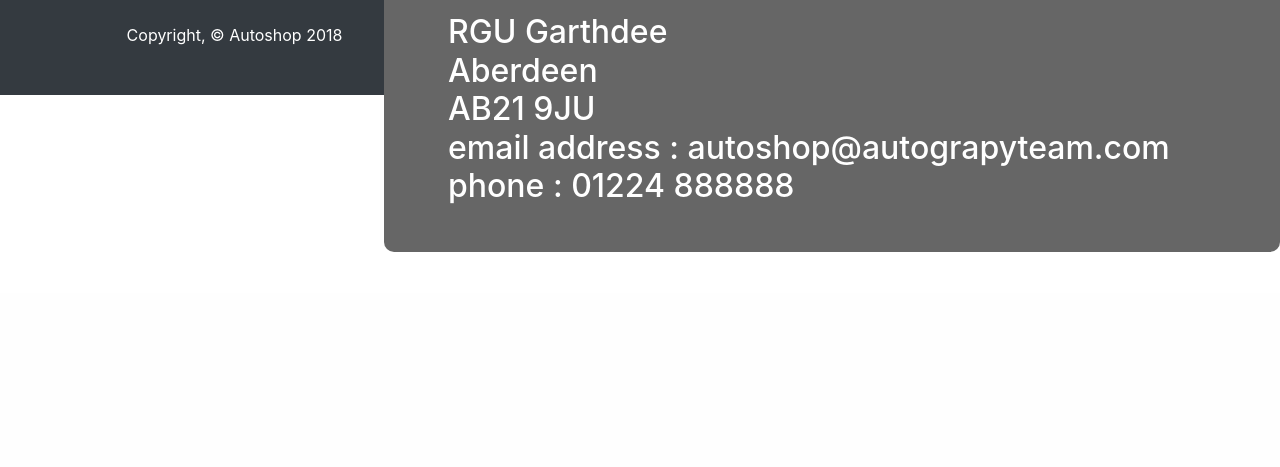
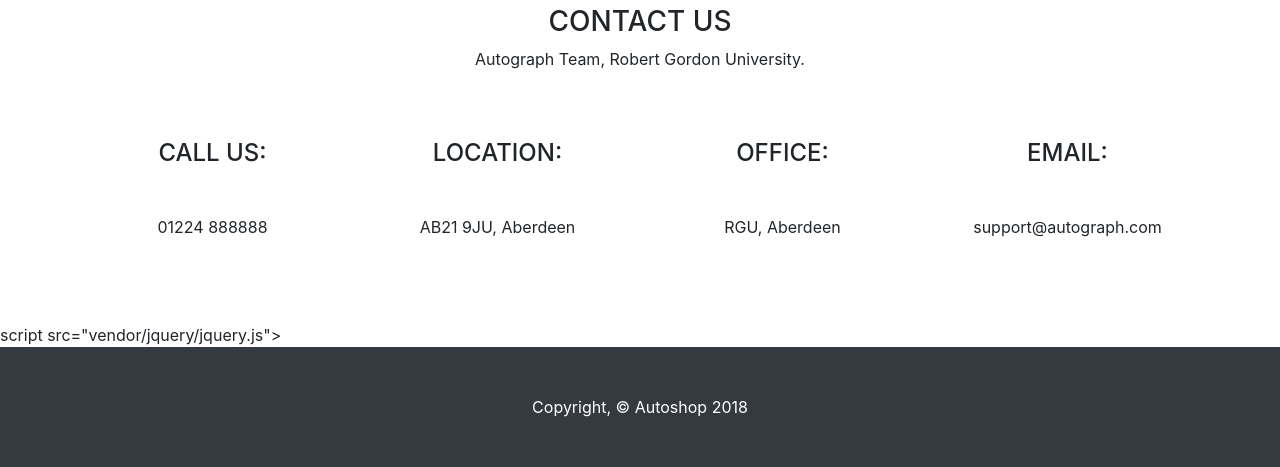
Before and after one commit to thomaschateau/Autoshop, a PHP site: page /contact.html in a window 1280 px wide. Shown: the part 507-974 px from the top of the page. Before the commit the page ends 759 px from the top, so only its background shows below. Run offline with PHP 8.4, Linux system fonts and the light colour scheme.

Commit message:
little fixes

```diff
--- a/AutoshopWeb/contact.html
+++ b/AutoshopWeb/contact.html
@@ -31,25 +31,58 @@
 
 
         <!-- Page Content -->
-        <section class="py-5">
 
-          <div class="googlemap"><!-- Page Content -->
-            <div class="googlemap.map">
-              <iframe src="https://www.google.com/maps/embed?pb=!1m18!1m12!1m3!1d1080.882399353605!2d-2.180840778610699!3d57.19235517759119!2m3!1f0!2f0!3f0!3m2!1i1024!2i768!4f13.1!3m3!1m2!1s0x48841234d4e430c5%3A0xe589d03465d7d5c3!2s41+Polo+Gardens%2C+Aberdeen+AB21+9JU!5e0!3m2!1sen!2suk!4v1494189834418" width="600" height="300" frameborder="0" style="border:0" allowfullscreen></iframe>
-            </div>
+          <div class="map-responsive">
+                      <iframe src="https://www.google.com/maps/embed?pb=!1m18!1m12!1m3!1d1080.882399353605!2d-2.180840778610699!3d57.19235517759119!2m3!1f0!2f0!3f0!3m2!1i1024!2i768!4f13.1!3m3!1m2!1s0x48841234d4e430c5%3A0xe589d03465d7d5c3!2s41+Polo+Gardens%2C+Aberdeen+AB21+9JU!5e0!3m2!1sen!2suk!4v1494189834418" width="600" height="450" frameborder="0" style="border:0" allowfullscreen></iframe>
+                  </div
 
-            <div class ="mainContent">
-              <article class="contactcontent">
-                <header>
-                  <h2>Our Address: </h2>
-                </header>
-                <div>
-                  <h2>RGU Garthdee<br/>Aberdeen<br/>AB21 9JU<br/>email address : autoshop@autograpyteam.com<br/>phone : 01224 888888</h2>
+
+                  <section id="contact">
+       <div class="container">
+           <h3 class="text-center text-uppercase">Contact us</h3>
+           <p class="text-center w-75 m-auto">Autograph Team, Robert Gordon University.</p>
+           <div class="row">
+             <div class="col-sm-12 col-md-6 col-lg-3 my-5">
+               <div class="card border-0">
+                  <div class="card-body text-center">
+                    <i class="fa fa-phone fa-5x mb-3" aria-hidden="true"></i>
+                    <h4 class="text-uppercase mb-5">Call us:</h4>
+                    <p>01224 888888</p>
+                  </div>
                 </div>
-              </article>
-            </div>
-        </div>
-        </section>
+             </div>
+             <div class="col-sm-12 col-md-6 col-lg-3 my-5">
+               <div class="card border-0">
+                  <div class="card-body text-center">
+                    <i class="fa fa-map-marker fa-5x mb-3" aria-hidden="true"></i>
+                    <h4 class="text-uppercase mb-5">Location:</h4>
+                   <address>AB21 9JU, Aberdeen</address>
+                  </div>
+                </div>
+             </div>
+             <div class="col-sm-12 col-md-6 col-lg-3 my-5">
+               <div class="card border-0">
+                  <div class="card-body text-center">
+                    <i class="fa fa-map-marker fa-5x mb-3" aria-hidden="true"></i>
+                    <h4 class="text-uppercase mb-5">Office:</h4>
+                    <address>RGU, Aberdeen</address>
+                  </div>
+                </div>
+             </div>
+             <div class="col-sm-12 col-md-6 col-lg-3 my-5">
+               <div class="card border-0">
+                  <div class="card-body text-center">
+                    <i class="fa fa-globe fa-5x mb-3" aria-hidden="true"></i>
+                    <h4 class="text-uppercase mb-5">Email:</h4>
+                    <p>support@autograph.com</p>
+                  </div>
+                </div>
+             </div>
+           </div>
+       </div>
+    </section>
+
+
 
 
 
```
Also changed, not shown: AutoshopWeb/css/styles.css (+15 -0 lines).
